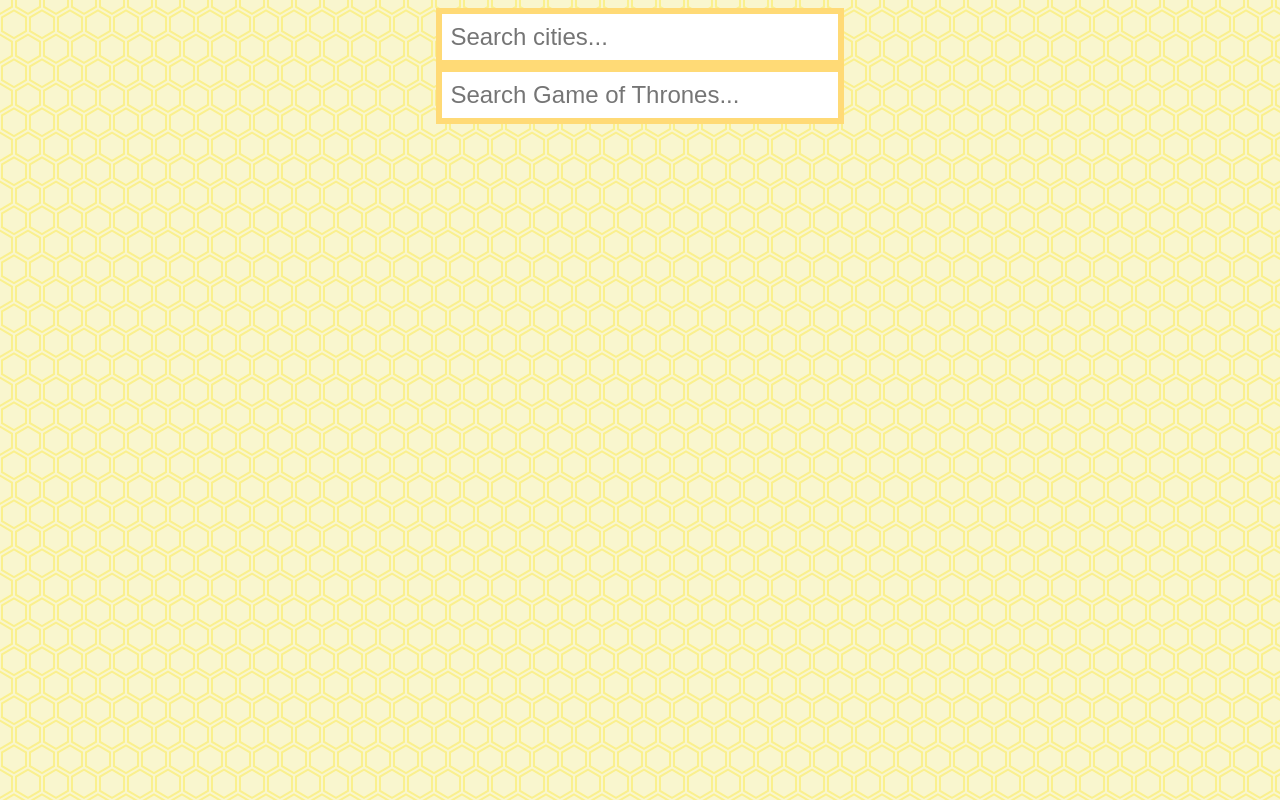
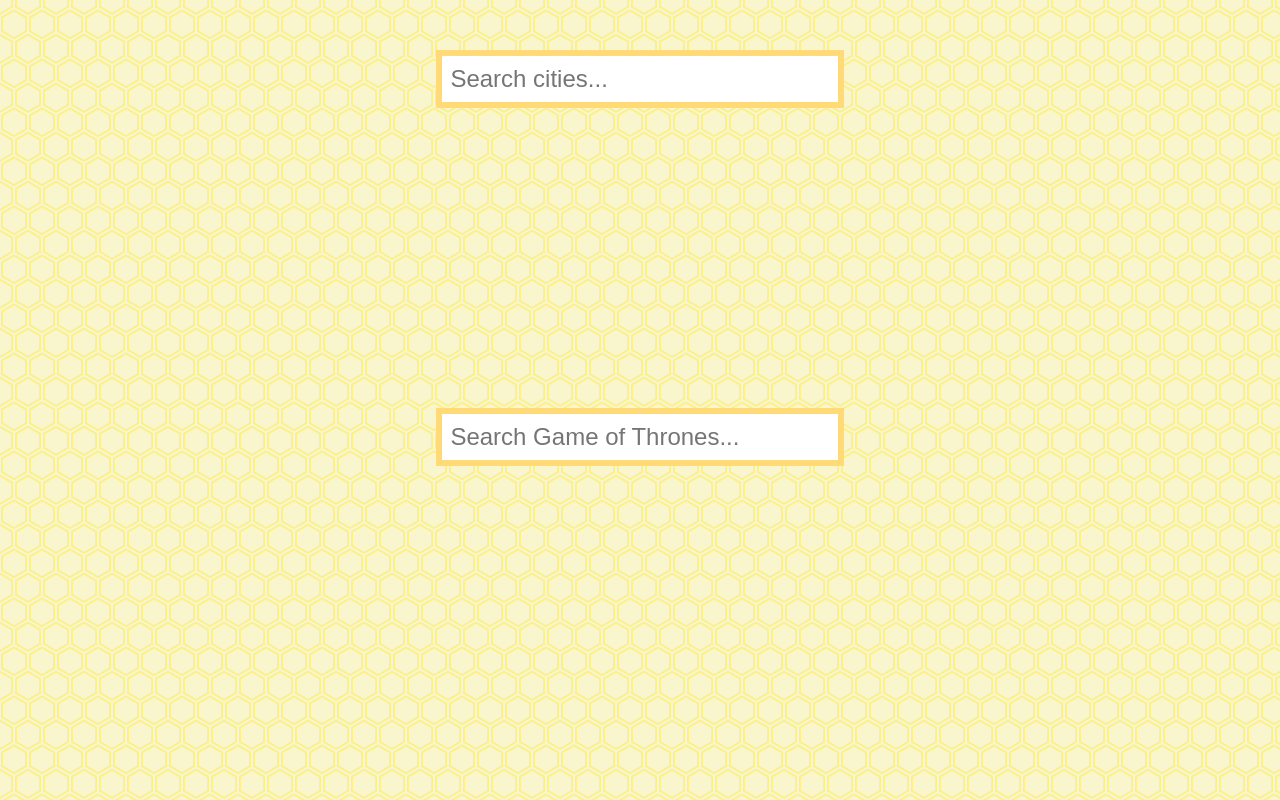
Before and after one commit to originalang/COSC-346, a plain HTML site: page assignment-five-2/index.html in a window 1280 px wide. Drawn offline with Linux system fonts and the light colour scheme; no server answers.

Commit message:
Add margin to the top of the search inputs

```diff
--- a/assignment-five-2/index.html
+++ b/assignment-five-2/index.html
@@ -10,12 +10,12 @@
 </head>
 
 <body>
-    <div class="type-ahead" id="cities" align="center">
+    <div class="type-ahead" id="cities" align="center" style="margin-top: 50px;">
         <input type="text" placeholder="Search cities..." autofocus>
         <ul></ul>
     </div>
 
-    <div class="type-ahead" id="got" align="center">
+    <div class="type-ahead" id="got" align="center" style="margin-top: 300px;">
         <input type="text" placeholder="Search Game of Thrones..." autofocus>
         <ul></ul>
     </div>
```
